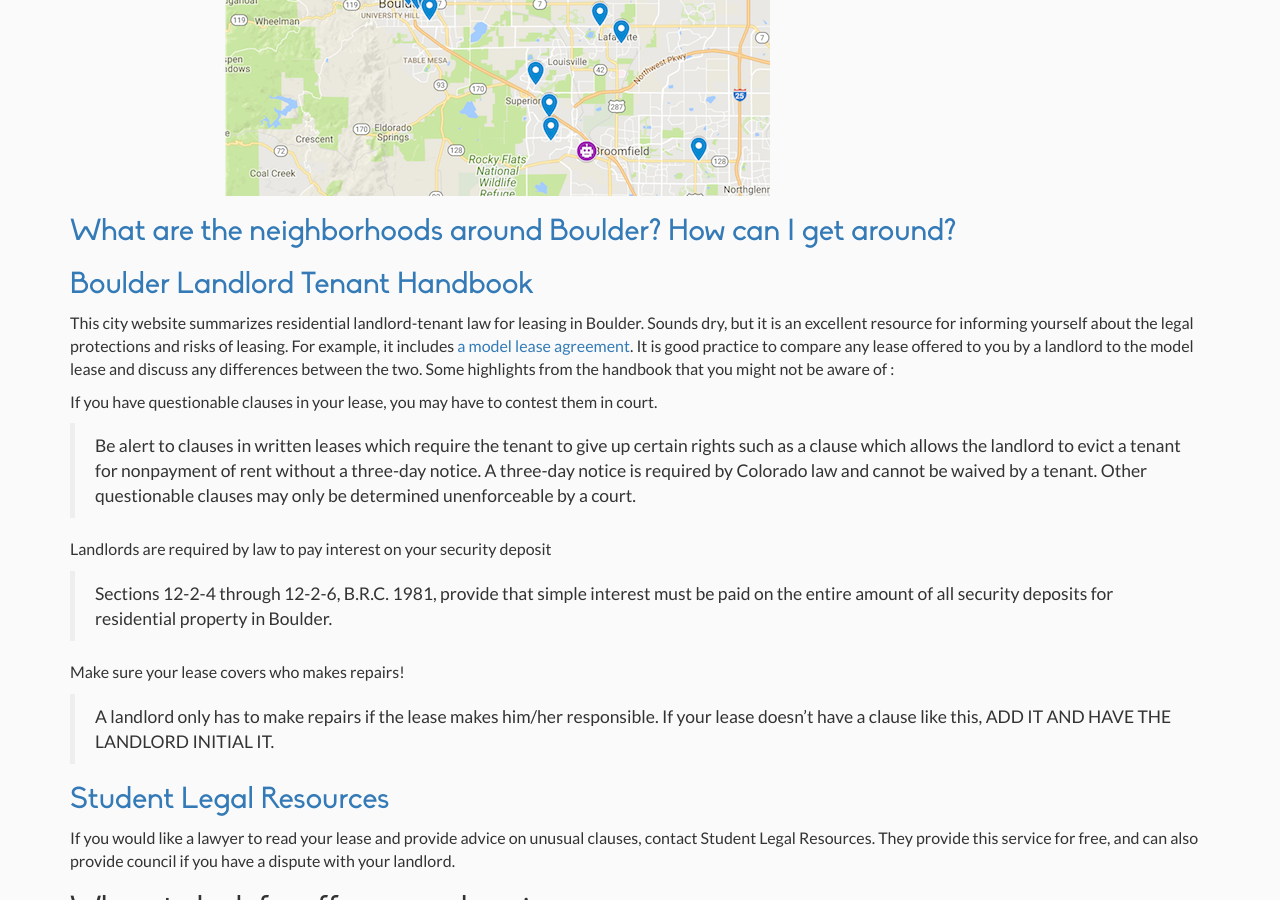
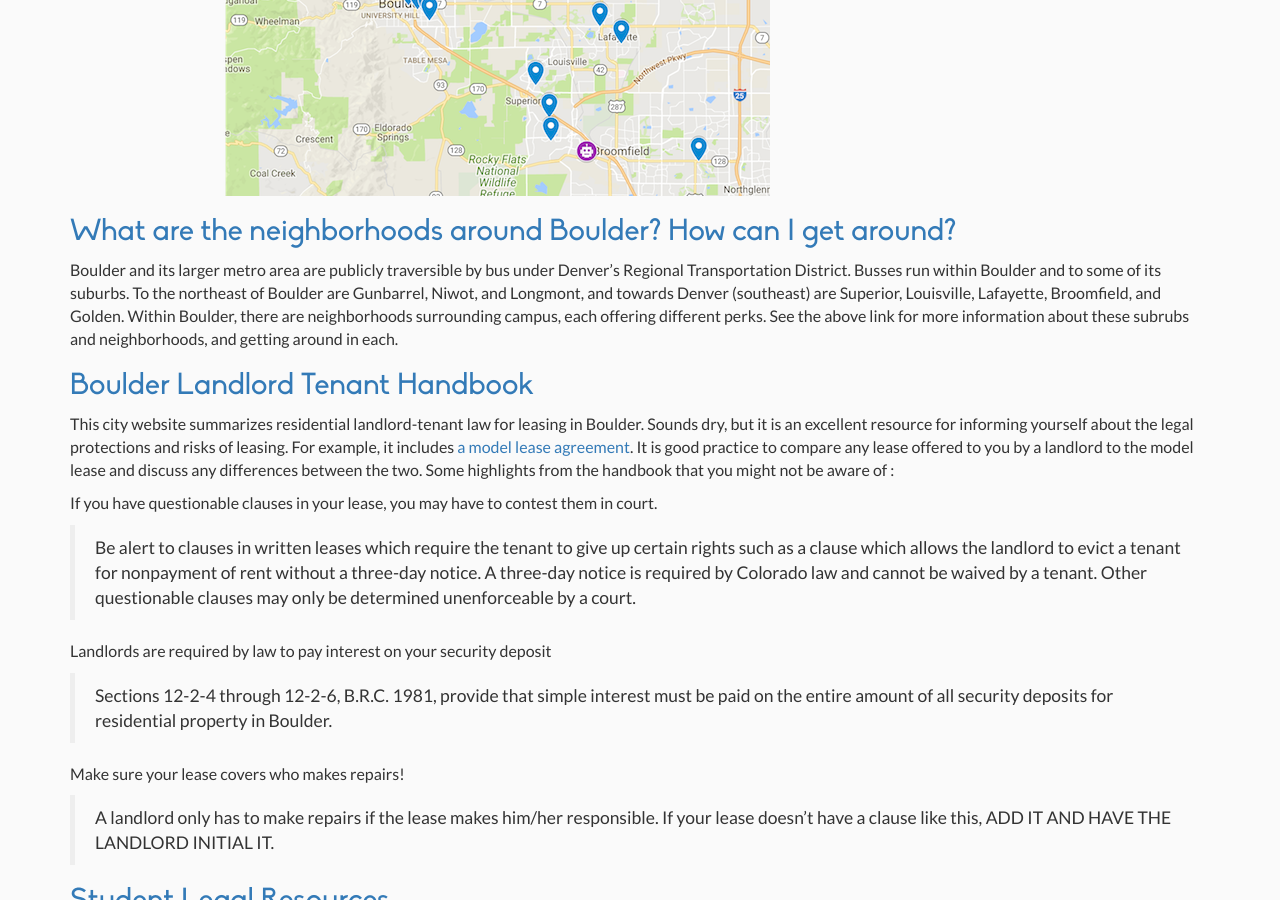
Before and after one commit to casassg/events-landing, a Jekyll site: the page built from _posts/2018-06-05-Finding-Housing-in-Boulder.md, in a window 1280 px wide and 900 px high, scrolled down 728 px. Built offline with Jekyll 4.4.1, drawn with Linux system fonts in a browser that asks for light colours; nearby versions of some CDN libraries.

Commit message:
Organizing things nicely and adding a bit more writing.

```diff
--- a/_posts/2018-06-05-Finding-Housing-in-Boulder.md
+++ b/_posts/2018-06-05-Finding-Housing-in-Boulder.md
@@ -11,7 +11,8 @@ This semester a group of CS graduate students collaboratively mapped their apart
 
 ![A map with flags where students live]({{"/assets/img/CS_map.png" | absolute_url}}){:class="img-responsive"}
 
-## [What are the neighborhoods around Boulder?  How can I get around?](bouldercsgrads.org/Life-in-Boulder.pdf)
+## [What are the neighborhoods around Boulder?  How can I get around?](../assets/pdf/Life-in-Boulder.pdf)
+Boulder and its larger metro area are publicly traversible by bus under Denver's Regional Transportation District.  Busses run within Boulder and to some of its suburbs.  To the northeast of Boulder are Gunbarrel, Niwot, and Longmont, and towards Denver (southeast) are Superior, Louisville, Lafayette, Broomfield, and Golden.  Within Boulder, there are neighborhoods surrounding campus, each offering different perks.  See the above link for more information about these subrubs and neighborhoods, and getting around in each.
 
 ## [Boulder Landlord Tenant Handbook](https://bouldercolorado.gov/family-services/landlord-tenant-handbook)
 
```
Also changed, not shown: 2 other files.
